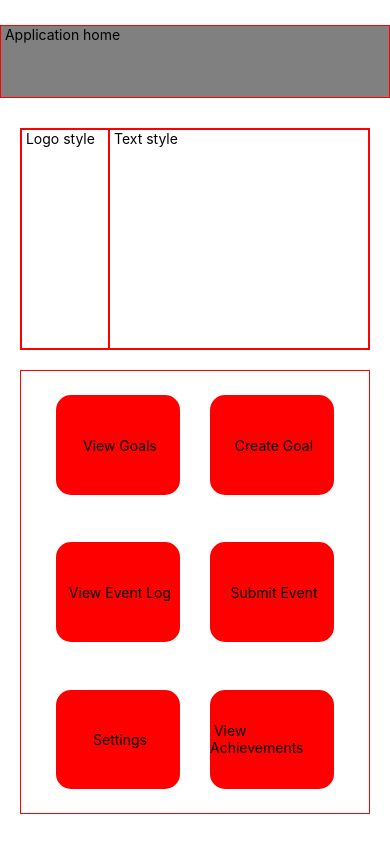
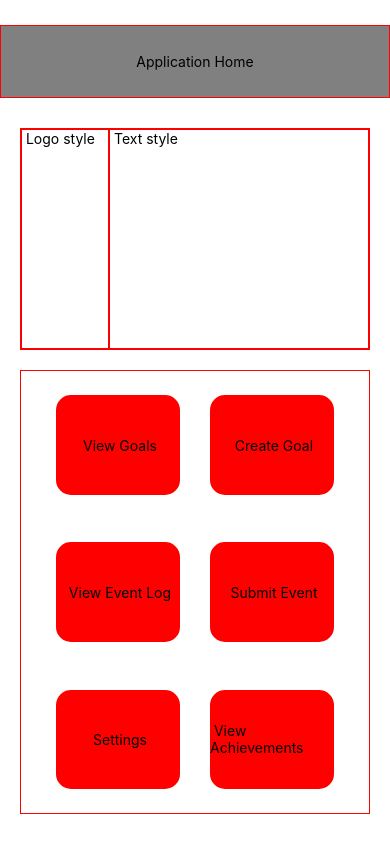
Before and after one commit to kehart/productivity-app-frontend, a React Native app: screen / in a window 390 px wide. Built offline with nearby package versions, Linux system fonts and the light colour scheme.

Commit message:
Created NavBar component

```diff
--- a/App.js
+++ b/App.js
@@ -2,13 +2,12 @@ import React from 'react';
 import { StyleSheet, Text, View, ScrollView, TouchableOpacity } from 'react-native';
 import ButtonRow from './components/home-screen/ButtonRow'
 import WelcomeBanner from './components/home-screen/WelcomeBanner'
+import NavigationBar from './components/home-screen/NavigationBar'
 
 export default function App() {
   return (
     <View style={styles.outermost}>
-      <View style={styles.topBar}>
-        <Text> Application home</Text>
-      </View>
+      <NavigationBar text={'Application Home'} />
 
       <View style={styles.container}>
         <WelcomeBanner />
@@ -36,13 +35,6 @@ const styles = StyleSheet.create({
     paddingTop: 25
   },
   // Level 1
-  topBar : {
-    borderWidth: 1,
-    borderColor: 'red',
-    flex: 1,
-    width: '100%',
-    backgroundColor: 'grey'
-  },
   container: {
     flex: 10,
     backgroundColor: '#fff',
--- /dev/null
+++ b/components/home-screen/NavigationBar.js
@@ -0,0 +1,23 @@
+import React from 'react';
+import { StyleSheet, Text, View, ScrollView, TouchableOpacity } from 'react-native';
+
+const NavigationBar = props => {
+    return (
+        <View style={styles.topBar}>
+            <Text>{props.text}</Text>
+        </View>
+)};
+
+const styles = StyleSheet.create({
+    topBar : {
+        borderWidth: 1,
+        borderColor: 'red',
+        flex: 1,
+        width: '100%',
+        backgroundColor: 'grey',
+        justifyContent: 'center',
+        alignItems: 'center'
+      },
+});
+
+export default NavigationBar;
```
